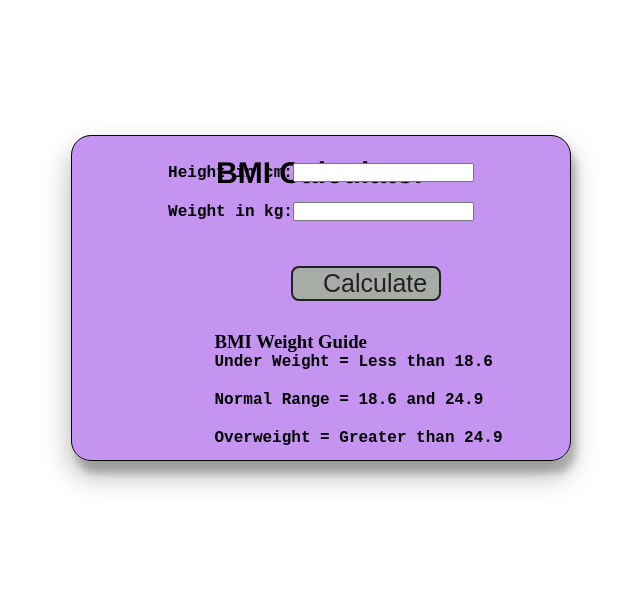
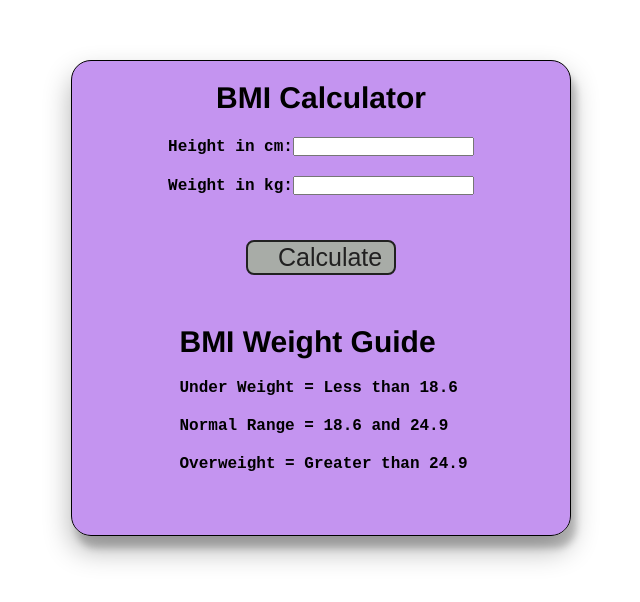
Before and after one commit to Rahul-Nishad/BMI-Calculator-js-project, a plain HTML site: page index.html in a window 1280 px wide. Shown: the part 102-704 px from the top of the page, without its empty margins (319-959 px from the left). Drawn offline with Linux system fonts and the light colour scheme; a script that the page names is missing.

Commit message:
Update style.css

```diff
--- a/style.css
+++ b/style.css
@@ -26,17 +26,17 @@ html,body {
 
 form {
     /* border: solid 1px red; */
-    height: 250px;
+    height: 400px;
     width: 400px;
     display: flex;
     justify-content: center;
     align-items: center;
     flex-direction: column;
 }
-h1{
+h1, h3{
     color: rgb(0, 0, 0);
     font-size: 30px;
-    font-weight: 900;
+    font-weight: 600;
     font-family: 'Franklin Gothic Medium', 'Arial Narrow', Arial, sans-serif;
     margin-top: 20px;
 }
@@ -52,7 +52,7 @@ p{
 button {
     width: 150px;
     height: 35px;
-    margin-left: 90px;
+    margin-left: 0px;
     margin-top: 25px;
     background-color: #a8aca7;
     padding: 1px 30px;
@@ -65,14 +65,20 @@ button {
   }
 
   #weight-guide {
-    margin-left: 75px;
+    margin-left: 5px;
     margin-top: 30px;
   }
 
   #results {
 
-    font-size: 50px;
+    font-size: 70px;
+    font-weight: 600;
     margin-left: 90px;
     margin-top: 20px;
     color: rgb(241, 241, 241);
   }
+
+  h3{
+    margin-bottom: 20px;
+    justify-content: center;
+  }
```
